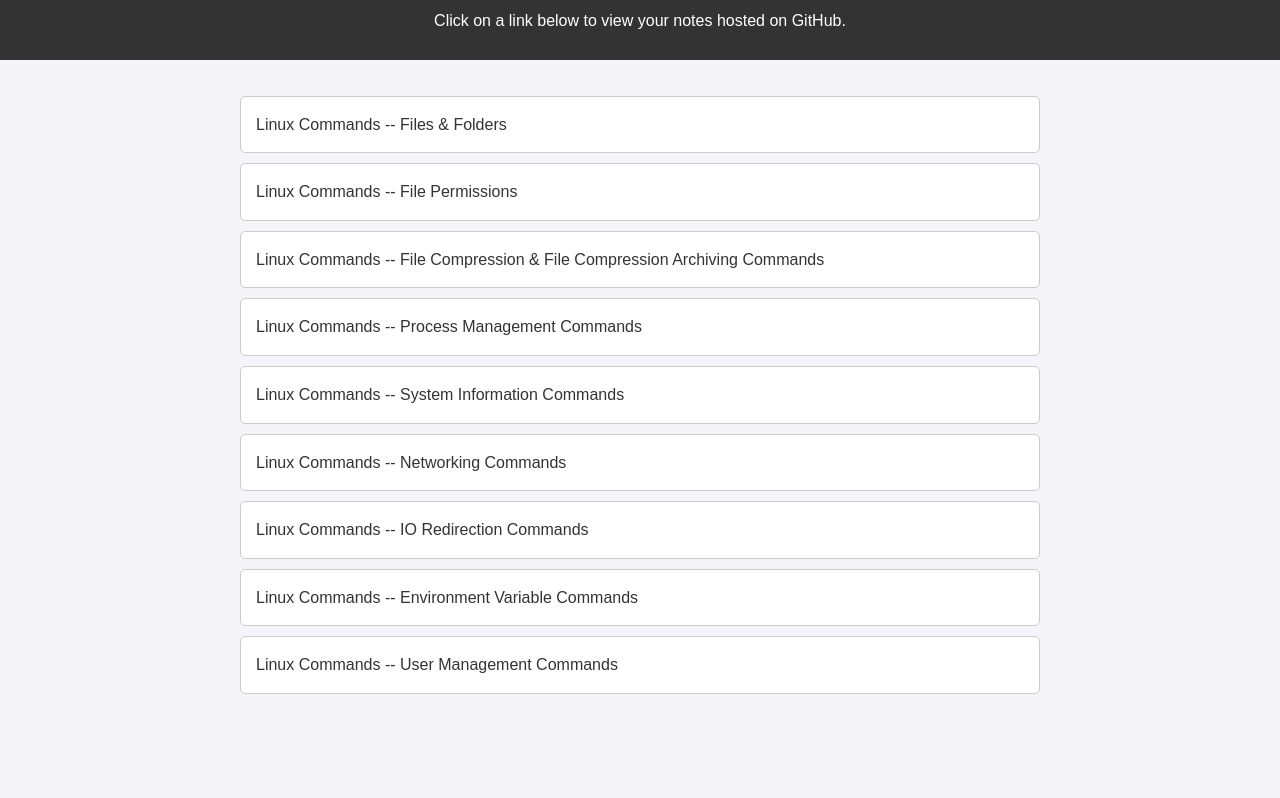
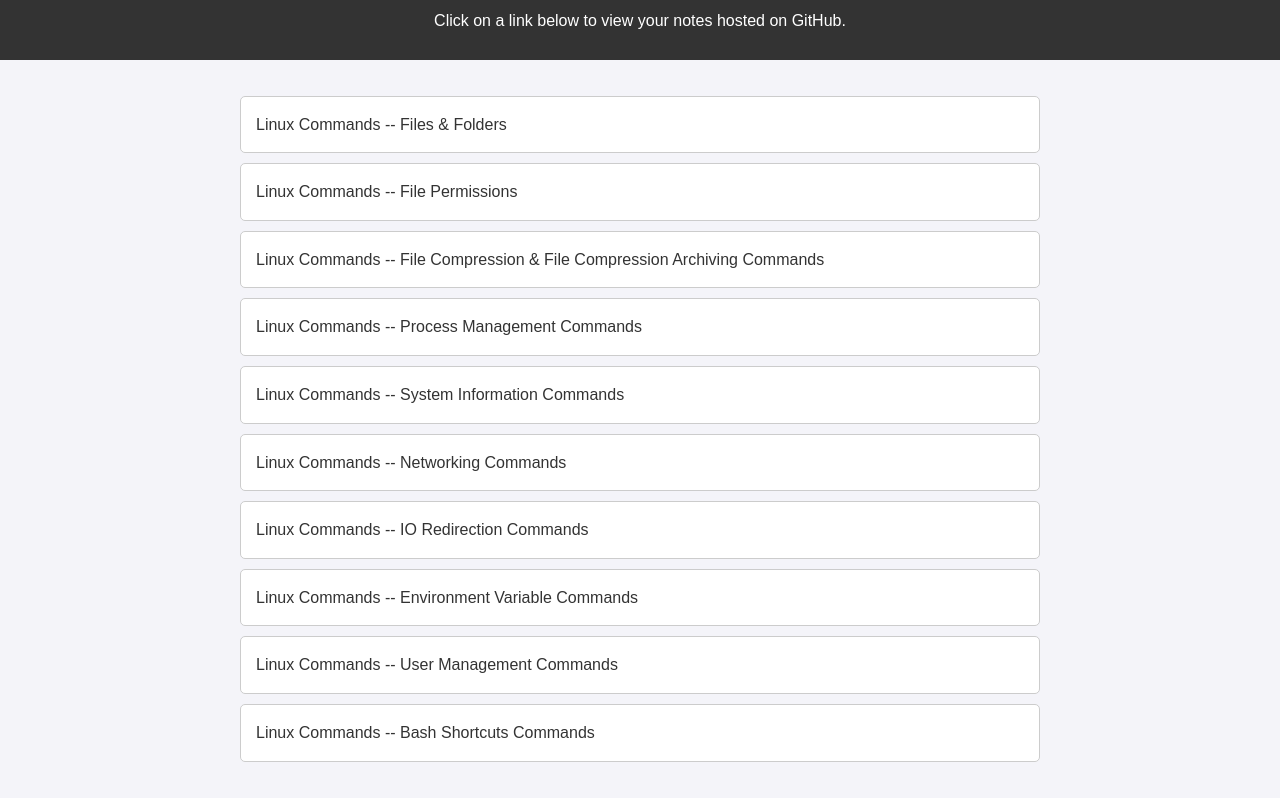
Before and after one commit to a1anw0ng/a1anw0ng.github.io, a plain HTML site: page tech_notes.html in a window 1280 px wide. Shown: the part 96-894 px from the top of the page. Before the commit the page ends 826 px from the top, so only its background shows below. Drawn offline with Linux system fonts and the light colour scheme.

Commit message:
Added Bash Shortcuts Tab

```diff
--- a/tech_notes.html
+++ b/tech_notes.html
@@ -59,6 +59,7 @@
             <li><a href="https://github.com/a1anw0ng/a1anw0ng.github.io/blob/main/tech_notes/IO_Redirection_Commands.pdf" target="_blank">Linux Commands -- IO Redirection Commands</a></li>
             <li><a href="https://github.com/a1anw0ng/a1anw0ng.github.io/blob/main/tech_notes/Environment_Variable_Commands.pdf" target="_blank">Linux Commands -- Environment Variable Commands</a></li>
             <li><a href="https://github.com/a1anw0ng/a1anw0ng.github.io/blob/main/tech_notes/User_Management_Commands.pdf" target="_blank">Linux Commands -- User Management Commands</a></li>
+            <li><a href="https://github.com/a1anw0ng/a1anw0ng.github.io/blob/main/tech_notes/Bash_Shortcuts_Commands.pdf" target="_blank">Linux Commands -- Bash Shortcuts Commands</a></li>
 
 
 
```
